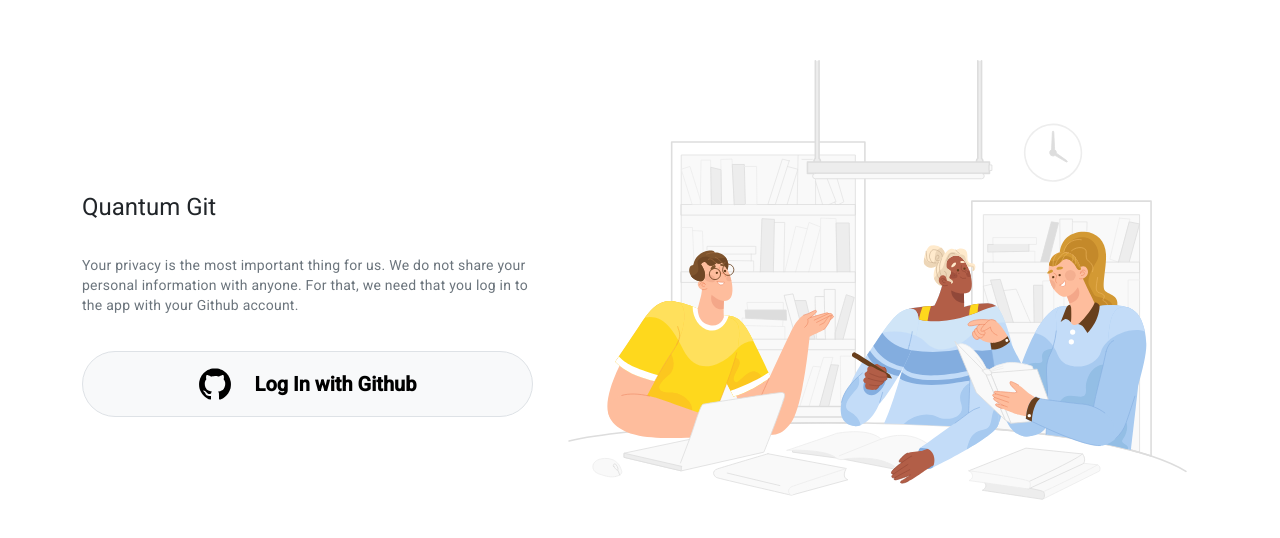
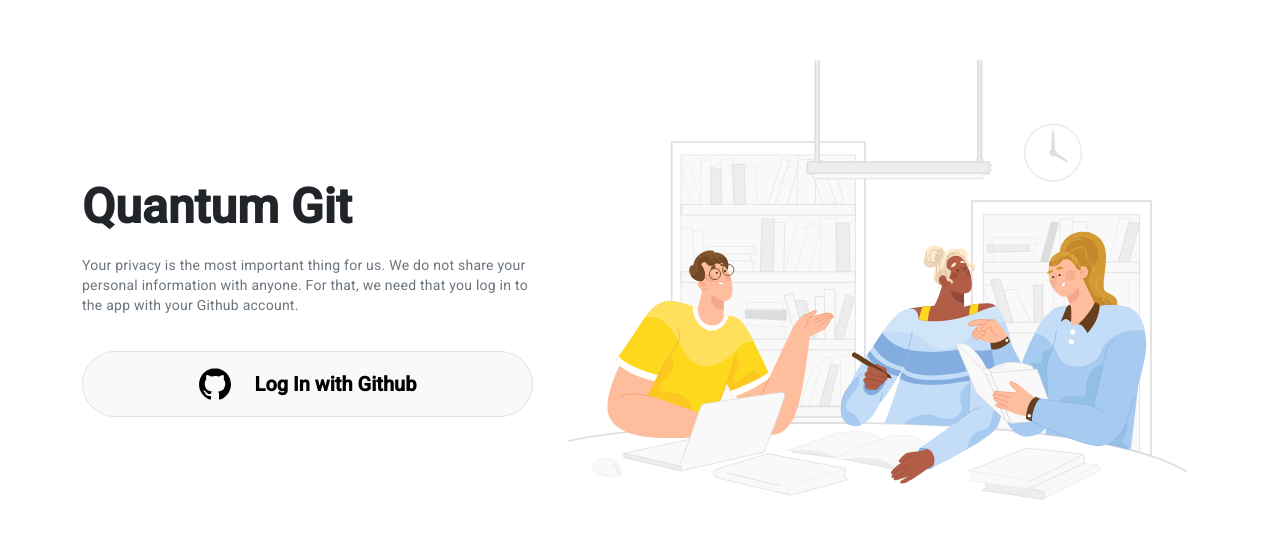
Before and after one commit to edycarreyes99/Quantum-Git-Frontend, an Angular app: page /auth/login in a window 1280 px wide. Shown: the part 120-658 px from the top of the page. Built offline with nearby package versions, Linux system fonts and the light colour scheme.

Commit message:
made bigger the login-form title

```diff
--- a/src/app/modules/auth/components/login-form/login-form.component.scss
+++ b/src/app/modules/auth/components/login-form/login-form.component.scss
@@ -1,3 +1,6 @@
 .login-form-component {
-  // Write your code here
+  .login-title {
+    font-size: 3rem;
+    font-weight: bolder;
+  }
 }
```
